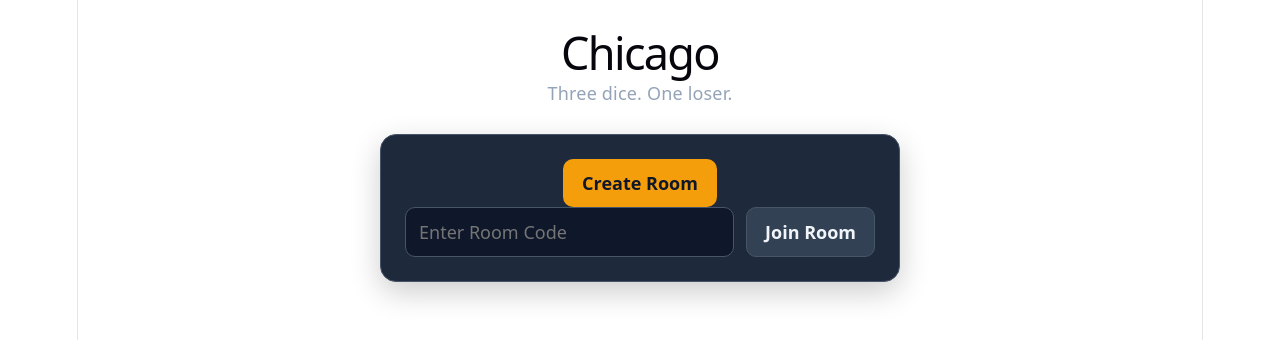
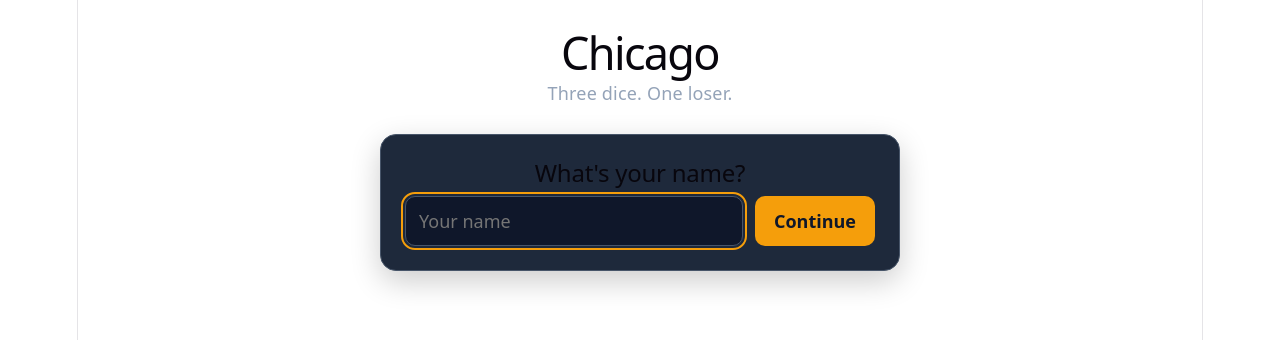
Before and after one commit to elson1608/chicago, a React (Vite) app: page / in a window 1280 px wide. Shown: the top 340 px of the page. Built offline with nearby package versions, Linux system fonts and the light colour scheme.

Commit message:
added name scrren before room screen

```diff
--- a/src/App.tsx
+++ b/src/App.tsx
@@ -15,6 +15,7 @@ import type {
 import './App.css'
 
 const PLAYER_ID_KEY = 'chicago.playerId'
+const PLAYER_NAME_KEY = 'chicago.playerName'
 
 const DIE_PATTERNS: Record<number, number[]> = {
   1: [5],
@@ -145,6 +146,7 @@ function calculateDisplayedScore(
 
 type GameRoomProps = {
   roomCode: string
+  playerName: string
   isCreatingRoom: boolean
   onLeaveRoom: () => void
 }
@@ -167,11 +169,11 @@ function createRoomCode() {
 
 function GameRoom({
   roomCode,
+  playerName,
   isCreatingRoom,
   onLeaveRoom,
 }: GameRoomProps) {
   const [playerId] = useState(getPlayerId)
-  const [name, setName] = useState('')
   const [gameState, setGameState] = useState<GameState | null>(null)
   const [error, setError] = useState<string | null>(null)
   const [fireworkBurst, setFireworkBurst] = useState(0)
@@ -289,13 +291,21 @@ function GameRoom({
       return
     }
 
+    if (!gameState.roomCreated) {
+      return
+    }
+
     if (hasIdentifiedConnection.current) {
       return
     }
 
-    const existingPlayer = gameState.players[playerId]
+    const existingPlayer =
+      gameState.players[playerId]
 
-    if (!existingPlayer) {
+    if (
+      !existingPlayer &&
+      gameState.phase === 'playing'
+    ) {
       return
     }
 
@@ -304,9 +314,14 @@ function GameRoom({
     send({
       type: 'JOIN_ROOM',
       playerId,
-      name: existingPlayer.name,
+      name: playerName,
     })
-  }, [gameState, playerId, send])
+  }, [
+    gameState,
+    playerId,
+    playerName,
+    send,
+  ])
 
   useEffect(() => {
     if (!isLeavingRoom || !gameState) {
@@ -324,20 +339,6 @@ function GameRoom({
     playerId,
     onLeaveRoom,
   ])
-
-  function joinRoom() {
-    if (!name.trim()) {
-      return
-    }
-
-    hasIdentifiedConnection.current = true
-
-    send({
-      type: 'JOIN_ROOM',
-      playerId,
-      name: name.trim(),
-    })
-  }
 
   function leaveCurrentRoom() {
     setIsLeavingRoom(true)
@@ -427,11 +428,6 @@ function GameRoom({
     !gameState.roomCreated &&
     !isCreatingRoom
 
-  const showJoinForm =
-    !roomNotFound &&
-    !currentPlayer &&
-    (!gameState || gameState.phase !== 'playing')
-
   return (
     <main className="app">
       {fireworkBurst > 0 && (
@@ -470,29 +466,6 @@ function GameRoom({
           <button onClick={onLeaveRoom}>
             Back
           </button>
-        </section>
-      )}
-      {showJoinForm && (
-        <section className="panel join-panel">
-          <h2>Join as a Player</h2>
-
-          <div className="join-controls">
-            <input
-              value={name}
-              onChange={(event) => setName(event.target.value)}
-              onKeyDown={(event) => {
-                if (event.key === 'Enter') {
-                  joinRoom()
-                }
-              }}
-              placeholder="Your name"
-              maxLength={30}
-            />
-
-            <button onClick={joinRoom}>
-              Join
-            </button>
-          </div>
         </section>
       )}
 
@@ -750,6 +723,13 @@ function GameRoom({
 
 
 function App() {
+  const [playerName, setPlayerName] =
+    useState<string | null>(() =>
+      sessionStorage.getItem(PLAYER_NAME_KEY)
+    )
+
+  const [nameInput, setNameInput] =
+    useState('')
   const [roomCode, setRoomCode] = useState<string | null>(() => {
     const params = new URLSearchParams(window.location.search)
 
@@ -761,6 +741,22 @@ function App() {
 
   const [joinCode, setJoinCode] =
     useState('')
+
+  function continueWithName() {
+    const trimmedName =
+      nameInput.trim()
+
+    if (!trimmedName) {
+      return
+    }
+
+    sessionStorage.setItem(
+      PLAYER_NAME_KEY,
+      trimmedName,
+    )
+
+    setPlayerName(trimmedName)
+  }
 
   function createRoom() {
     const code = createRoomCode()
@@ -806,10 +802,50 @@ function App() {
     )
   }
 
+  if (!playerName) {
+    return (
+      <main className="app">
+        <header className="app-header">
+          <h1>Chicago</h1>
+          <p>Three dice. One loser.</p>
+        </header>
+
+        <section className="panel join-panel">
+          <h2>What's your name?</h2>
+
+          <div className="join-controls">
+            <input
+              value={nameInput}
+              onChange={(event) =>
+                setNameInput(event.target.value)
+              }
+              onKeyDown={(event) => {
+                if (event.key === 'Enter') {
+                  continueWithName()
+                }
+              }}
+              placeholder="Your name"
+              maxLength={30}
+              autoFocus
+            />
+
+            <button
+              className="primary-action"
+              onClick={continueWithName}
+            >
+              Continue
+            </button>
+          </div>
+        </section>
+      </main>
+    )
+  }
+
   if (roomCode) {
     return (
       <GameRoom
         roomCode={roomCode}
+        playerName={playerName}
         isCreatingRoom={isCreatingRoom}
         onLeaveRoom={leaveRoom}
       />
```
